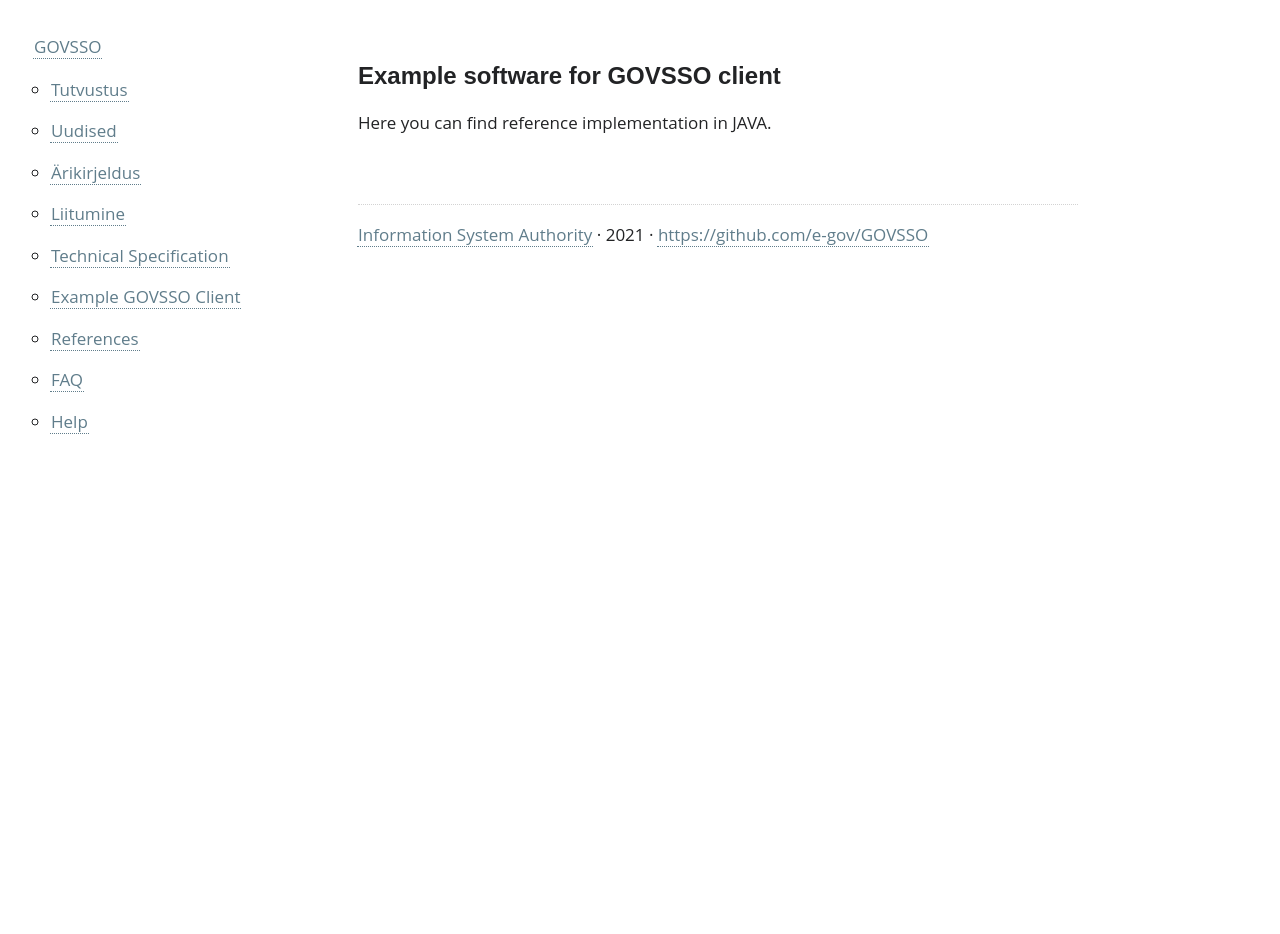
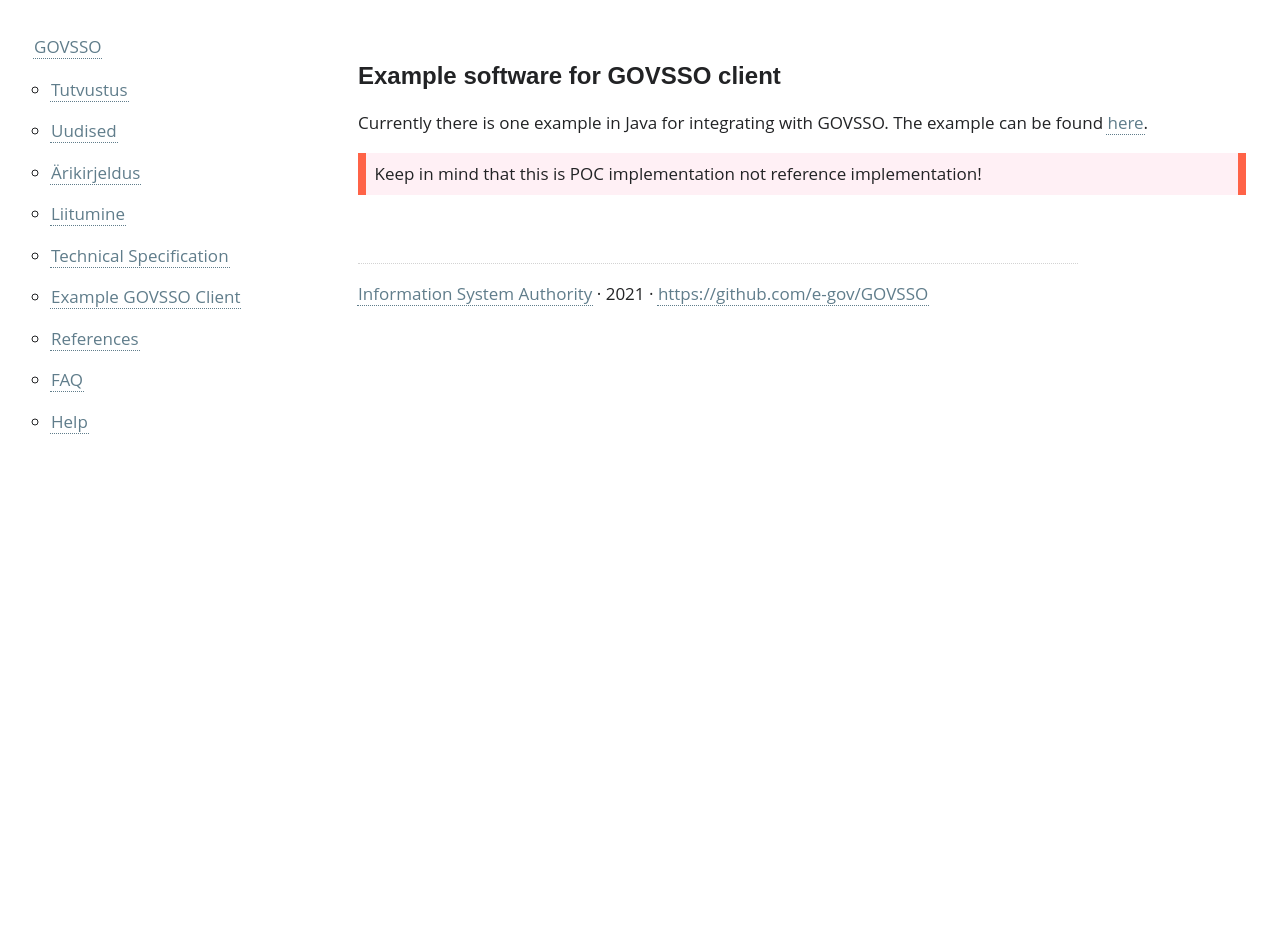
Before and after one commit to e-gov/GOVSSO, a Jekyll site: the page built from Example.md, in a window 1280 px wide. Built offline with Jekyll 4.4.1, drawn with Linux system fonts in a browser that asks for light colours; our own code applies the rules of GitHub Pages for plain Markdown files.

Commit message:
GSSO-88 Information about SSO POC implementation as example

```diff
--- a/Example.md
+++ b/Example.md
@@ -4,4 +4,7 @@ permalink: Example
 
 # Example software for GOVSSO client
 
-Here you can find reference implementation in JAVA.
+Currently there is one example in Java for integrating with GOVSSO. The example can be found [here](https://github.com/e-gov/TARA-SSO-POC/tree/master/sso-poc-environment/sso-client).
+
+Keep in mind that this is POC implementation not reference implementation!
+{: .adv}
```
